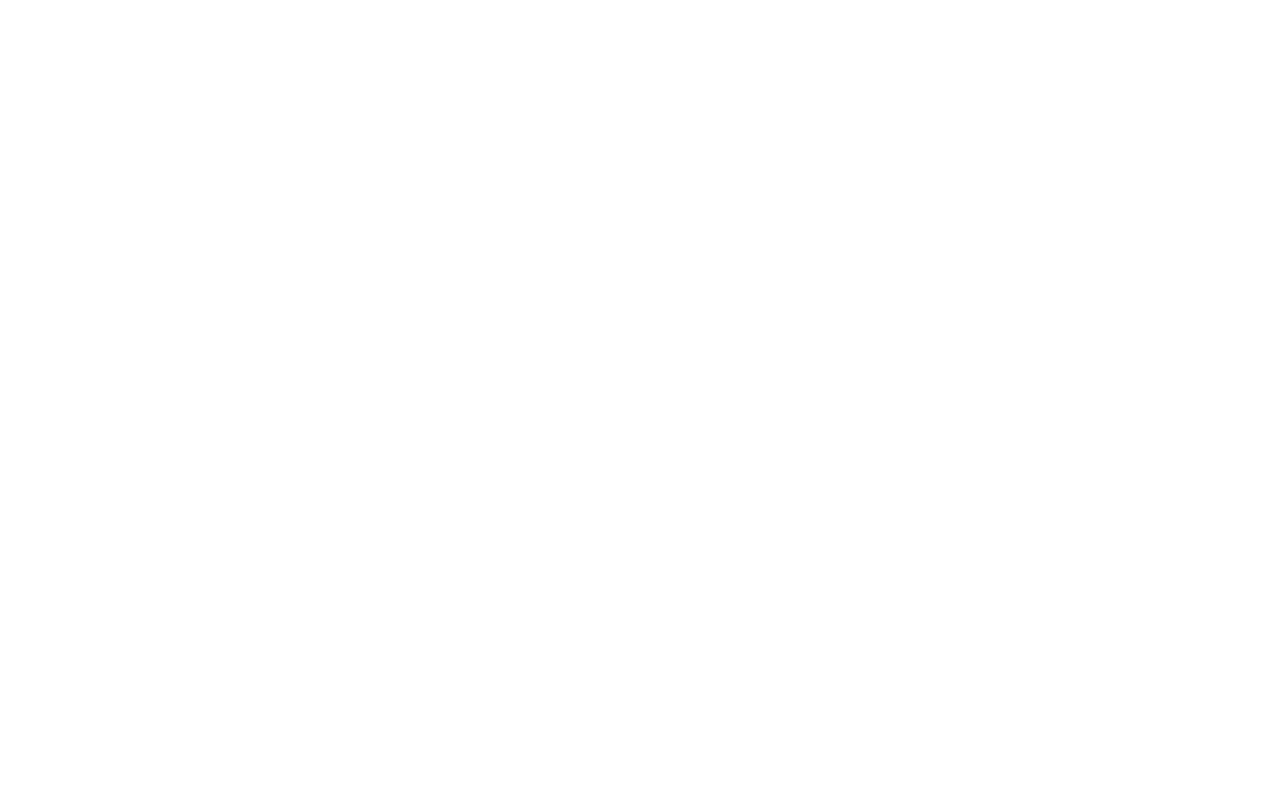
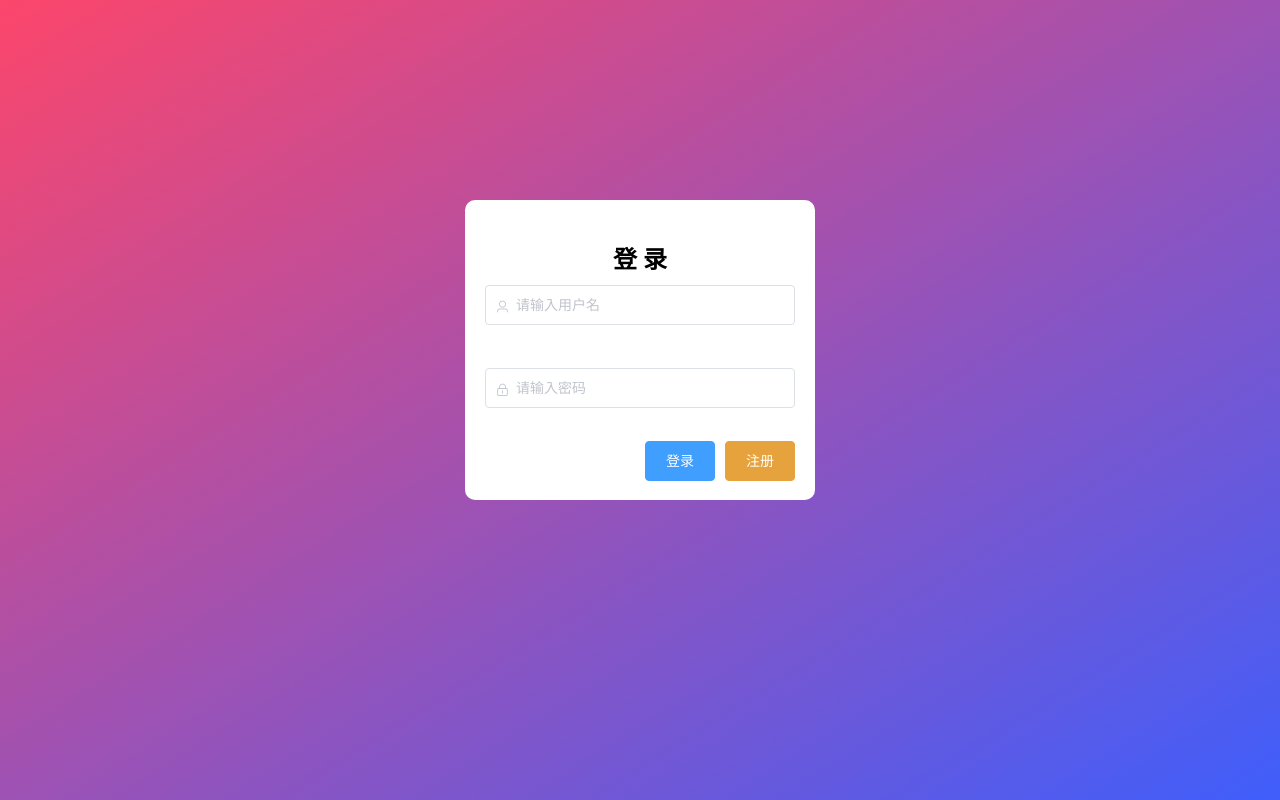
Before and after one commit to sword-demon/springboot_vue_admin, a Vue app: page /login in a window 1280 px wide. Built offline with nearby package versions, Linux system fonts and the light colour scheme.

Commit message:
docs(admin): 实现登录对接

```diff
--- a/src/router/index.js
+++ b/src/router/index.js
@@ -48,6 +48,11 @@
     // which is lazy-loaded when the route is visited.
     component: () => import(/* webpackChunkName: "about" */ '../views/AboutView.vue'),
   },
+  {
+    path: '/login',
+    name: 'Login',
+    component: () => import(/* webpackChunkName: "about" */ '@/views/Login.vue'),
+  },
 ];
 
 const router = new VueRouter({
--- /dev/null
+++ b/src/views/Login.vue
@@ -0,0 +1,75 @@
+<script>
+export default {
+  name: 'Login',
+  data() {
+    return {
+      user: {
+        username: '',
+        password: '',
+      },
+      rules: {
+        username: [
+          {required: true, message: '请输入用户名', trigger: 'blur'},
+          {min: 3, max: 10, message: '长度在 3 到 10 个字符之间', trigger: 'blur'},
+        ],
+        password: [
+          {required: true, message: '请输入密码', trigger: 'blur'},
+          {min: 1, max: 30, message: '长度在 1 到 30 个字符之间', trigger: 'blur'},
+        ],
+      },
+    };
+  },
+  methods: {
+    login() {
+      this.$refs['userForm'].validate((valid) => {
+        if (!valid) {
+          this.$message.error('请求校验不通过');
+        } else {
+          this.$http.post('/user/login', this.user).then(res => {
+            console.log(res);
+            if (!res) {
+              this.$message.error('用户或密码错误');
+              this.user = {};
+            } else {
+              this.$router.push('/');
+            }
+          });
+        }
+      });
+    },
+  },
+};
+</script>
+
+<template>
+    <div class="wrapper">
+        <div style="margin: 200px auto;background-color: #fff; width: 350px; height: 300px;padding: 20px;border-radius: 10px;">
+            <div style="margin: 20px 0;text-align: center;font-size: 24px">
+                <b>登 录</b>
+                <el-form ref="userForm" :model="user" :rules="rules">
+                    <el-form-item prop="username">
+                        <el-input v-model="user.username" placeholder="请输入用户名" prefix-icon="el-icon-user"
+                                  style="margin: 10px 0"></el-input>
+                    </el-form-item>
+                    <el-form-item prop="password">
+                        <el-input v-model="user.password" placeholder="请输入密码" prefix-icon="el-icon-lock"
+                                  show-password
+                                  style="margin: 10px 0"></el-input>
+                    </el-form-item>
+                </el-form>
+                <div style="margin: 10px 0;text-align: right">
+                    <el-button type="primary" @click="login">登录</el-button>
+                    <el-button type="warning">注册</el-button>
+                </div>
+            </div>
+        </div>
+    </div>
+</template>
+
+<style scoped>
+.wrapper {
+    height: 100vh;
+    background-image: linear-gradient(to bottom right, #FC466B, #3F5EFB);
+    overflow: hidden;
+}
+</style>
```
